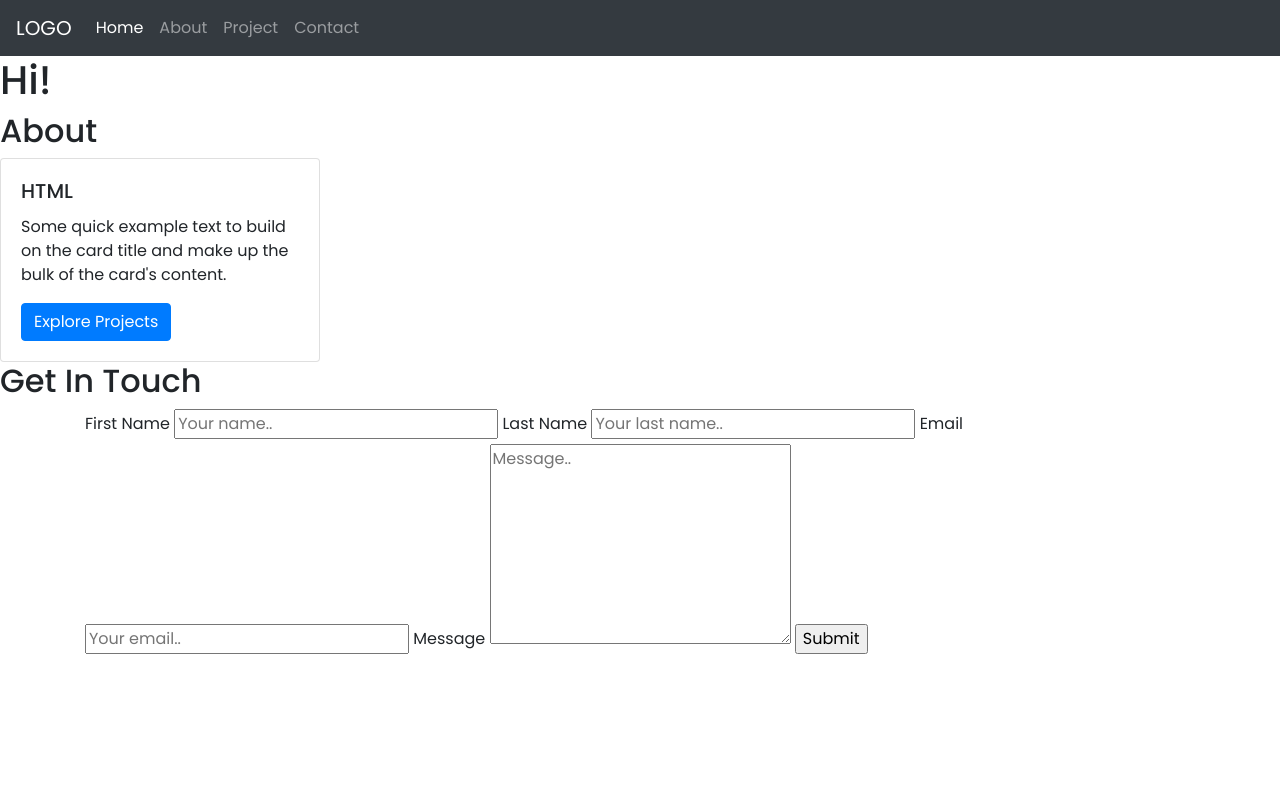
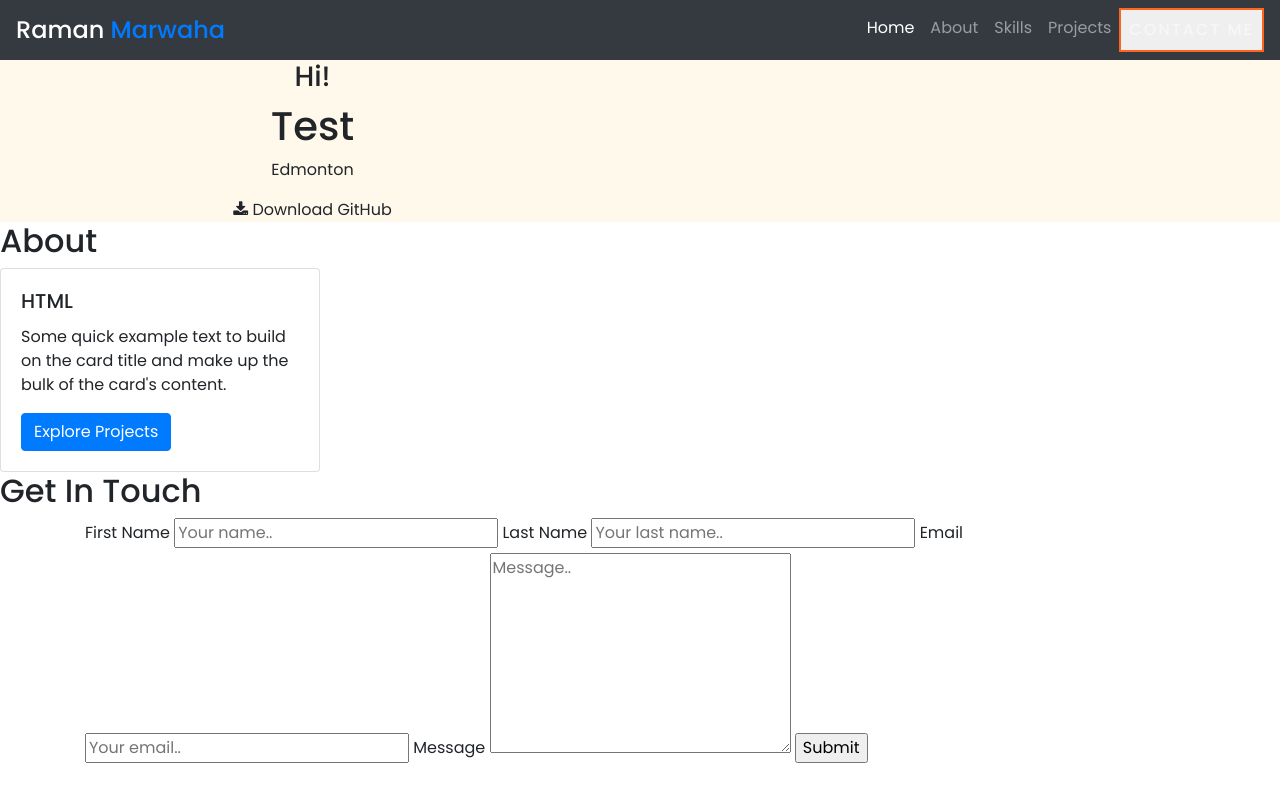
Before and after one commit to parassingh2014/RamanM.github.io, a plain HTML site: page index.html in a window 1280 px wide. Drawn offline with nearby package versions, Linux system fonts and the light colour scheme.

Commit message:
Updates_Index

```diff
--- a/index.html
+++ b/index.html
@@ -4,12 +4,14 @@
     <meta charset="UTF-8">
     <meta name="viewport" content="width=device-width, initial-scale=1.0">
     <title>Document</title>
-    <link rel="stylesheet" href="styles.css">
+    <link rel="stylesheet" href="style.css">
     <link rel="stylesheet" href="https://cdn.jsdelivr.net/npm/bootstrap@4.4.1/dist/css/bootstrap.min.css" integrity="sha384-Vkoo8x4CGsO3+Hhxv8T/Q5PaXtkKtu6ug5TOeNV6gBiFeWPGFN9MuhOf23Q9Ifjh" crossorigin="anonymous">
     <link rel="preconnect" href="https://fonts.googleapis.com">
 <link rel="preconnect" href="https://fonts.gstatic.com" crossorigin>
 <link href="https://fonts.googleapis.com/css2?family=Poppins:ital,wght@0,100;0,200;0,300;0,400;0,500;0,600;0,700;0,800;0,900;1,100;1,200;1,300;1,400;1,500;1,600;1,700;1,800;1,900&display=swap" rel="stylesheet">
-    <style>
+
+<link rel="stylesheet" href="https://cdnjs.cloudflare.com/ajax/libs/font-awesome/4.7.0/css/font-awesome.min.css">
+   <style>
         body{
             box-sizing: border-box;
             font-family: "Poppins", sans-serif;
@@ -19,11 +21,11 @@
 <body>
     <header>
       <nav class="navbar navbar-expand-lg navbar-dark bg-dark">
-        <a class="navbar-brand" href="#">LOGO</a>
+        <a class="navbar-brand" href="#"><h4 class="mb-0">Raman <span class="text-primary">Marwaha</span></h4></a>
         <button class="navbar-toggler" type="button" data-toggle="collapse" data-target="#navbarNav" aria-controls="navbarNav" aria-expanded="false" aria-label="Toggle navigation">
           <span class="navbar-toggler-icon"></span>
         </button>
-        <div class="collapse navbar-collapse" id="navbarNav" class="d-flex">
+        <div class="collapse navbar-collapse justify-content-end" id="navbarNav">
           <ul class="navbar-nav">
             <li class="nav-item active">
               <a class="nav-link" href="#home">Home <span class="sr-only">(current)</span></a>
@@ -32,10 +34,13 @@
               <a class="nav-link" href="#about">About</a>
             </li>
             <li class="nav-item">
-              <a class="nav-link" href="#project">Project</a>
+              <a class="nav-link" href="#skills">Skills</a>
             </li>
             <li class="nav-item">
-              <a class="nav-link" href="#contact">Contact</a>
+              <a class="nav-link" href="#project">Projects</a>
+            </li>
+            <li class="nav-item">
+              <button type="button" class="nav-link top-button" data-bs-toggle="collapse" href="#contact">Contact Me</a>
             </li>
           </ul>
         </div>
@@ -47,10 +52,20 @@
     <!-- Home - Profile Picture plues animation -->
     <!-- https://www.youtube.com/watch?v=oFnIe-RpkE4
     https://www.youtube.com/watch?v=cZj0j7rCcek -->
-    <section id= "home" class="">
+    <section id= "home" class="home-section bg-gray">
 
-      <div>
-        <h1>Hi!</h1>
+      <div class="row gy-5 align-items-center">
+        <div class="col-lg-6">
+          <div class="text-center text-lg-start">
+            <h3>Hi!</h3>
+            <h1>Test</h1>
+            <p>Edmonton</p>
+            <a class="" type="button" download=""><i class="fa fa-download"></i> Download</a>
+            <a class="" type="button">GitHub</a>
+          </div>
+        </div>
+      </div>
+
       </div>
     </section>
      <!-- About - Profile Picture -->
--- /dev/null
+++ b/style.css
@@ -0,0 +1,27 @@
+:root {
+    --primary-color: #FF651C;
+    --dark-theme: #373737;
+}
+
+nav {
+    color: var(--primary-color) !important;
+}
+img{max-width: 100%;}
+a{color: var(--primary-color);}
+a:hover{color: #CB612F; text-decoration: none;}
+.text-primary{ color: var(--primary-color);}
+ul li:hover{color: #CB612F;}
+button.top-button{
+border: 2px solid var(--primary-color);
+font-weight: 500;
+letter-spacing: 2px;
+text-transform: uppercase;
+transition: all 0.3s ease;
+}
+/* HOME */
+.bg-gray{
+    background: rgba(254, 196, 72, 0.1);
+}
+/* .bg-dark{
+    background: var(--dark-theme) I !important;
+} */
```
Also changed, not shown: styles.css (deleted).
